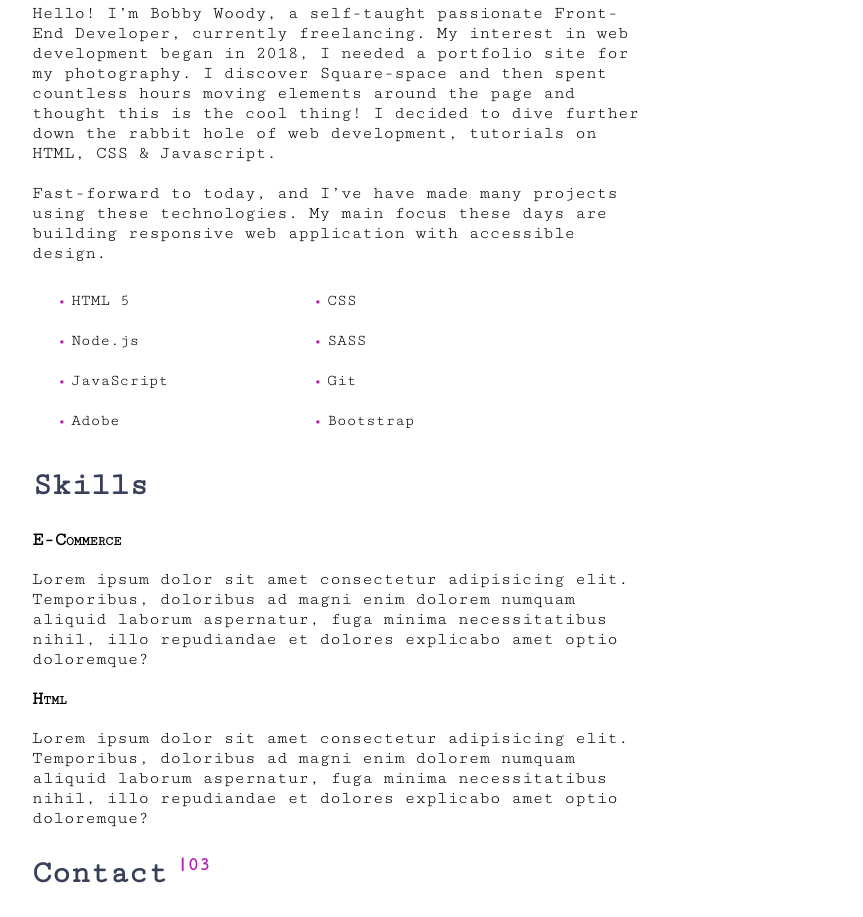
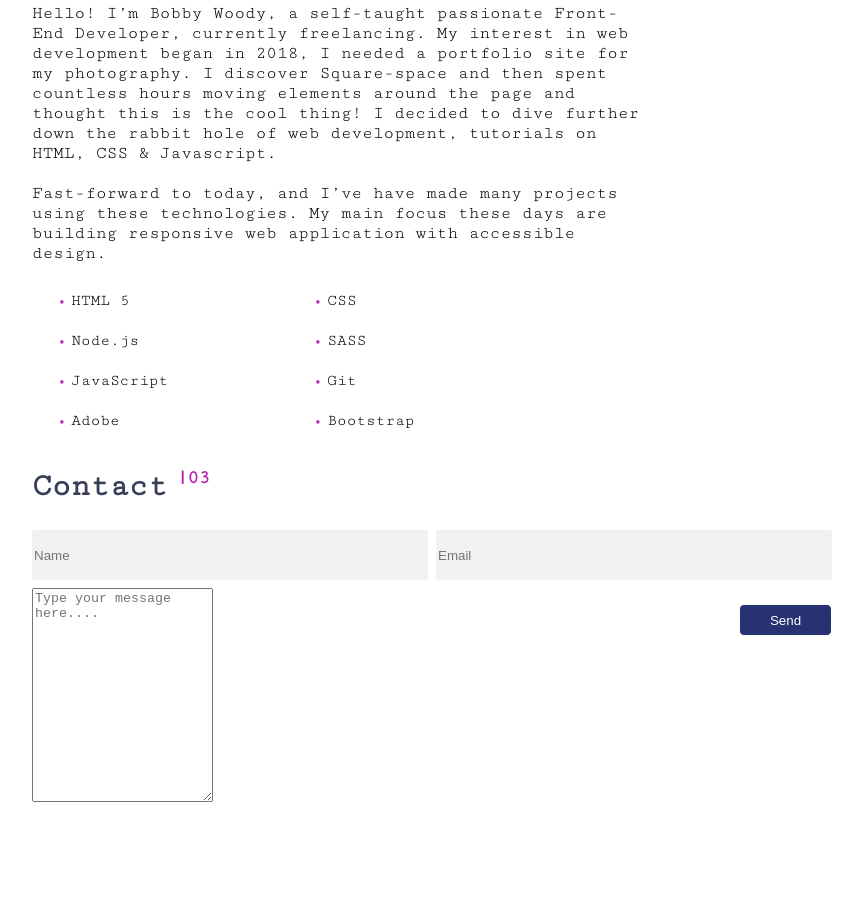
Before and after one commit to tyrone-toinfinity/Web-Dev-Portfolio, a website built with Vite: page index.html in a window 1280 px wide. Shown: the part 747-1664 px from the top of the page, without its empty margins (72-935 px from the left). After the commit the page ends 1563 px from the top, so only its background shows below. Built offline with nearby package versions, Linux system fonts and the light colour scheme.

Commit message:
update contact

```diff
--- a/index.html
+++ b/index.html
@@ -113,28 +113,29 @@
         </div>
       </section>
 
-      <!-- Service -->
-      <section class="skills" id="skills">
-        <h2>Skills</h2>
-        <h3>E-Commerce</h3>
-        <p>
-          Lorem ipsum dolor sit amet consectetur adipisicing elit. Temporibus,
-          doloribus ad magni enim dolorem numquam aliquid laborum aspernatur,
-          fuga minima necessitatibus nihil, illo repudiandae et dolores
-          explicabo amet optio doloremque?
-        </p>
-        <h3>Html</h3>
-        <p>
-          Lorem ipsum dolor sit amet consectetur adipisicing elit. Temporibus,
-          doloribus ad magni enim dolorem numquam aliquid laborum aspernatur,
-          fuga minima necessitatibus nihil, illo repudiandae et dolores
-          explicabo amet optio doloremque?
-        </p>
-      </section>
-
       <!-- Contact -->
       <section class="contact">
         <h2>Contact<sup>|03</sup></h2>
+
+        <form
+          action="https://formsubmit.co/bobbywoody7@gmail.com"
+          method="POST"
+        >
+          <input type="text" name="name" placeholder="Name" required />
+          <input type="email" name="email" placeholder="Email" required />
+          <!-- <input
+            type="message"
+            name="message"
+            placeholder="Say Hello!"
+            required
+          /> -->
+
+          <fieldset>
+            <textarea placeholder="Type your message here...." tabindex="5" required></textarea>
+          </fieldset>
+
+          <button type="submit">Send</button>
+        </form>
       </section>
     </main>
   </body>
--- a/src/css/style.css
+++ b/src/css/style.css
@@ -2,7 +2,6 @@ body {
   margin: 0;
   padding: 0;
   font-family: "Cutive Mono", monospace;
-
 
   --primary: #393e59;
   --bglight: #f0f2f2;
@@ -189,6 +188,7 @@ section > h3 {
   animation: fadelogo 1s;
   animation-timing-function: ease-in;
 }
+/* nav animation */
 
 @keyframes fadelogo {
   0% {
@@ -198,13 +198,13 @@ section > h3 {
     opacity: 1;
   }
 }
-ul > li:nth-child(1) {
+nav > ul > li:nth-child(1) {
   animation: navlist 1s ease-in 0.1s backwards;
 }
-ul > li:nth-child(2) {
+nav > ul > li:nth-child(2) {
   animation: navlist 1s ease-in 0.2s backwards;
 }
-ul > li:nth-child(3) {
+nav > ul > li:nth-child(3) {
   animation: navlist 1s ease-in 0.4s backwards;
 }
 nav > div {
@@ -221,10 +221,12 @@ nav > div {
     transform: translateY(0);
   }
 }
-/* nav animation */
+section > p {
+  width: 38rem;
+  font-size: 1.1rem;
+}
 
 /* Intro */
-
 @keyframes intro {
   0% {
     opacity: 0;
@@ -288,7 +290,6 @@ section > h2 {
 }
 
 /* about */
-
 .about > div > ul {
   display: grid;
   width: 32rem;
@@ -305,9 +306,60 @@ section > h2 {
   font-size: 0.9rem;
 }
 
-section > p {
-  width: 38rem;
-  font-size: 1.1rem;
+/* Skills */
+
+/* Contact */
+
+input[type="message"] {
+}
+input {
+  border: none;
+  background-color: var(--bglight);
+  border-radius: 0.2rem;
+}
+button[type="submit"] {
+  color: white;
+  background-color: var(--accentcolor5);
+  border-radius: 5px;
+  border: 1px solid;
+  height: 2rem;
+  grid-column: 8/-1;
+  margin-top: 1rem;
 }
 
-/* Skills */
+form {
+  display: grid;
+  grid-template-columns: repeat(8, 1fr);
+  width: 800px;
+  gap: 0.5rem;
+}
+
+input:nth-child(1) {
+  grid-column: 1 /5;
+  grid-row: 1/2;
+  height: 3rem;
+}
+input:nth-child(2) {
+  grid-column: 5 /9;
+  grid-row: 1/2;
+  height: 3rem;
+}
+fieldset > textarea {
+  grid-column: 1 / -1;
+  height: 13rem;
+}
+
+fieldset {
+  border: medium none !important;
+  margin: 0 0 10px;
+  min-width: 100%;
+  padding: 0;
+  width: 100%;
+}
+/* input:nth-child(3) {
+  grid-column: 1 / -1;
+  height: 13rem;
+
+
+
+} */
```
Also changed, not shown: src/assets/css-logo.svg (added), src/assets/html-logo.svg (added), src/assets/js-logo.svg (added).
